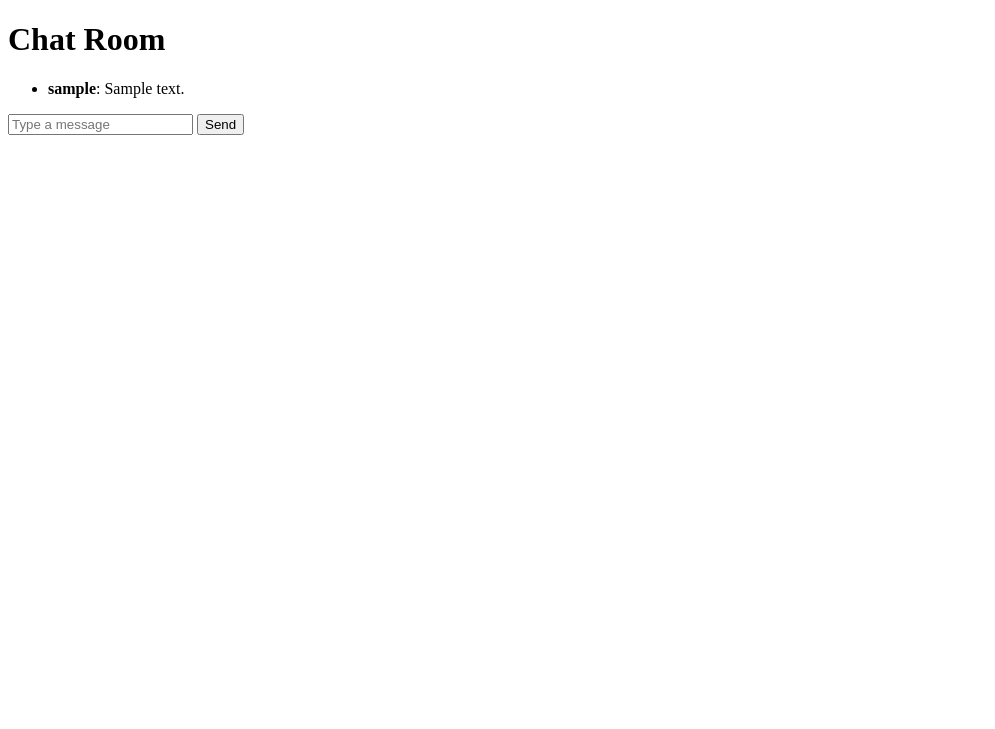
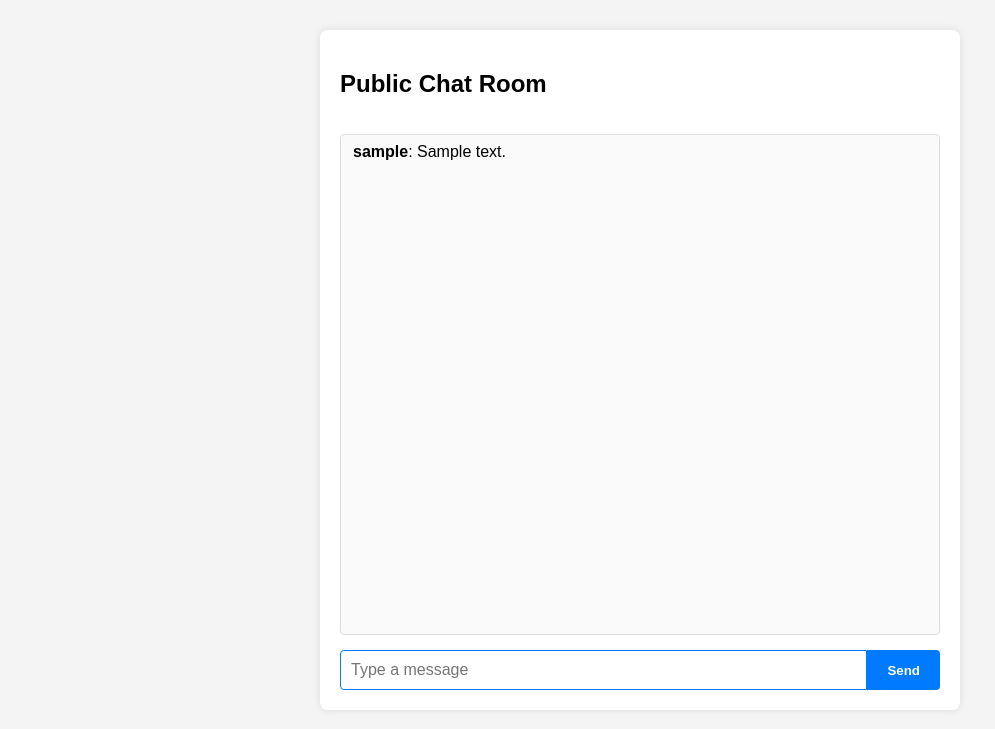
Before and after one commit to testimg8484/Test, a Flask app: page / in a window 1280 px wide. Shown: the top 729 px of the page, without its empty margins (0-995 px from the left). Run offline with Flask 3, Linux system fonts and the light colour scheme; tables that the repository leaves empty hold one stand-in row (values such as "Sample post"); some libraries are stand-ins or nearby versions.

Commit message:
Update index.html

```diff
--- a/templates/index.html
+++ b/templates/index.html
@@ -3,19 +3,89 @@
 <head>
   <title>Public Chat Room</title>
   <script src="https://cdn.socket.io/4.3.2/socket.io.min.js"></script>
+  <style>
+    body {
+      font-family: Arial, sans-serif;
+      margin: 30px;
+      background: #f4f4f4;
+    }
+    #chat-container {
+      max-width: 600px;
+      margin: 0 auto;
+      background: white;
+      border-radius: 8px;
+      padding: 20px;
+      box-shadow: 0 0 8px rgba(0,0,0,0.1);
+      display: flex;
+      flex-direction: column;
+      height: 80vh;
+    }
+    #messages {
+      flex-grow: 1;
+      overflow-y: auto;
+      list-style: none;
+      padding: 0;
+      margin-bottom: 15px;
+      border: 1px solid #ddd;
+      border-radius: 4px;
+      background: #fafafa;
+    }
+    #messages li {
+      padding: 8px 12px;
+      border-bottom: 1px solid #eee;
+    }
+    #messages li:last-child {
+      border-bottom: none;
+    }
+    #chat-form {
+      display: flex;
+    }
+    #message {
+      flex-grow: 1;
+      padding: 10px;
+      font-size: 16px;
+      border: 1px solid #ccc;
+      border-radius: 4px 0 0 4px;
+      outline: none;
+    }
+    #message:focus {
+      border-color: #007bff;
+    }
+    button {
+      padding: 0 20px;
+      background-color: #007bff;
+      border: none;
+      color: white;
+      font-weight: bold;
+      cursor: pointer;
+      border-radius: 0 4px 4px 0;
+      transition: background-color 0.3s;
+    }
+    button:hover {
+      background-color: #0056b3;
+    }
+  </style>
 </head>
 <body>
-  <h1>Chat Room</h1>
+  <div id="chat-container">
+    <h2>Public Chat Room</h2>
     <ul id="messages">
       {% for username, message in messages %}
         <li><strong>{{ username }}</strong>: {{ message }}</li>
       {% endfor %}
     </ul>
     <form id="chat-form">
-    <!-- Removed username input -->
-    <input type="text" id="message" placeholder="Type a message" required autocomplete="off" />
+      <input
+        type="text"
+        id="message"
+        placeholder="Type a message"
+        required
+        autocomplete="off"
+        autofocus
+      />
       <button type="submit">Send</button>
     </form>
+  </div>
 
   <script>
     const socket = io();
@@ -24,18 +94,21 @@
 
     form.addEventListener('submit', e => {
       e.preventDefault();
-      const message = document.getElementById('message').value;
+      const messageInput = document.getElementById('message');
+      const message = messageInput.value.trim();
+      if (message === '') return;
 
-      // Send message with username "anom"
-      socket.emit('send_message', { username: "anom", message: message });
+      socket.emit('send_message', { username: 'anom', message: message });
 
-      form.reset();
+      messageInput.value = '';
+      messageInput.focus();
     });
 
     socket.on('receive_message', data => {
       const item = document.createElement('li');
       item.innerHTML = `<strong>${data.username}</strong>: ${data.message}`;
       messages.appendChild(item);
+      messages.scrollTop = messages.scrollHeight;  // auto-scroll
     });
   </script>
 </body>
```
Lines whose indentation alone changed are shown as unchanged.
